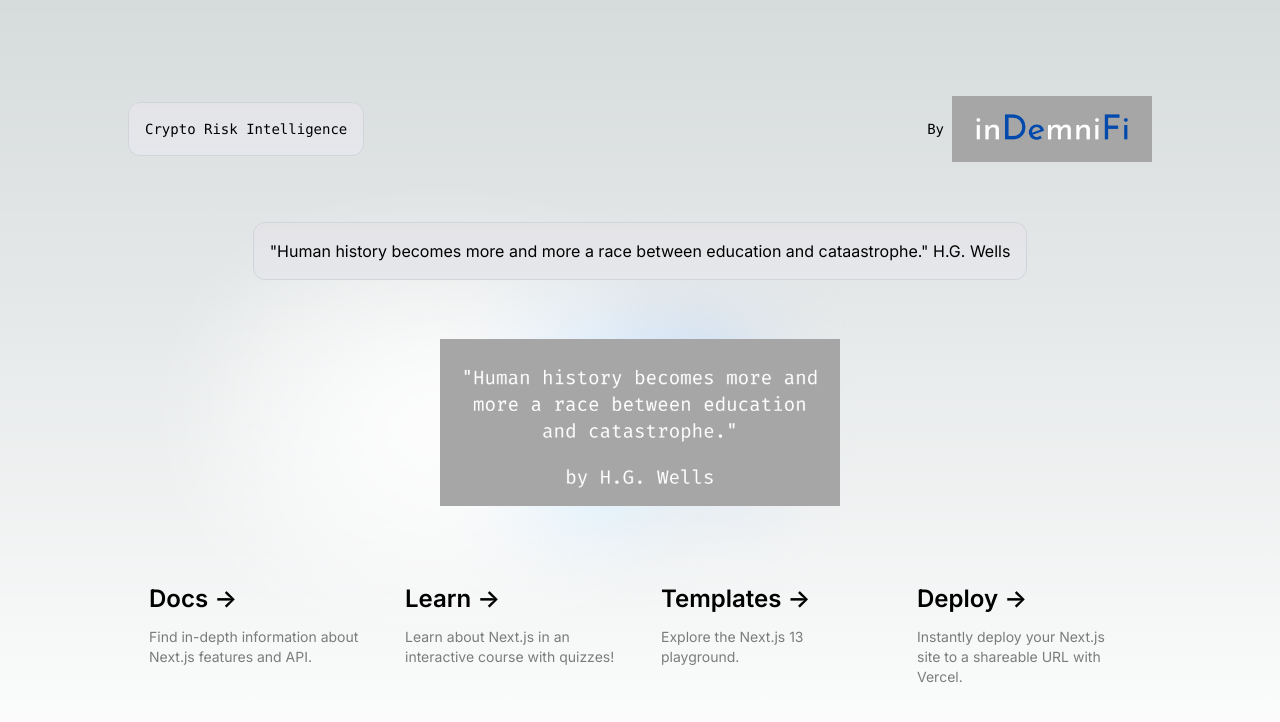
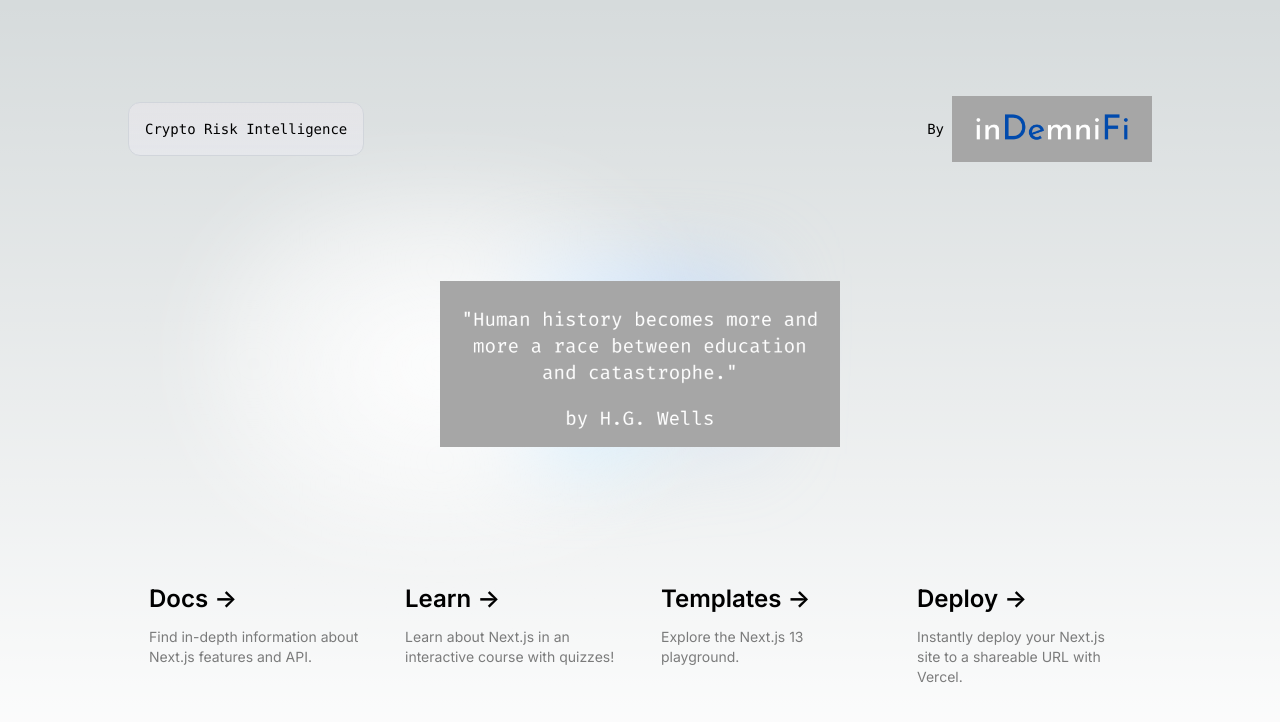
Before and after one commit to Enjoyweaver/Bitcoin, a Next.js app: page / in a window 1280 px wide. Shown: the top 722 px of the page. Built offline with nearby package versions, Linux system fonts and the light colour scheme.

Commit message:
Update page.tsx

```diff
--- a/app/page.tsx
+++ b/app/page.tsx
@@ -28,9 +28,6 @@
       </div>
 
 
-        <p className="fixed left-0 top-0 flex w-full justify-center border-b border-gray-300 bg-gradient-to-b from-zinc-200 pb-6 pt-8 backdrop-blur-2xl dark:border-neutral-800 dark:bg-zinc-800/30 dark:from-inherit lg:static lg:w-auto  lg:rounded-xl lg:border lg:bg-gray-200 lg:p-4 lg:dark:bg-zinc-800/30">
-         "Human history becomes more and more a race between education and cataastrophe."  H.G. Wells
-        </p>
       <div className="relative flex place-items-center before:absolute before:h-[300px] before:w-[480px] before:-translate-x-1/2 before:rounded-full before:bg-gradient-radial before:from-white before:to-transparent before:blur-2xl before:content-[''] after:absolute after:-z-20 after:h-[180px] after:w-[240px] after:translate-x-1/3 after:bg-gradient-conic after:from-sky-200 after:via-blue-200 after:blur-2xl after:content-[''] before:dark:bg-gradient-to-br before:dark:from-transparent before:dark:to-blue-700 before:dark:opacity-10 after:dark:from-sky-900 after:dark:via-[#0141ff] after:dark:opacity-40 before:lg:h-[360px] z-[-1]">
         <Image
           className="relative dark:drop-shadow-[0_0_0.3rem_#ffffff70] dark:invert"
```
